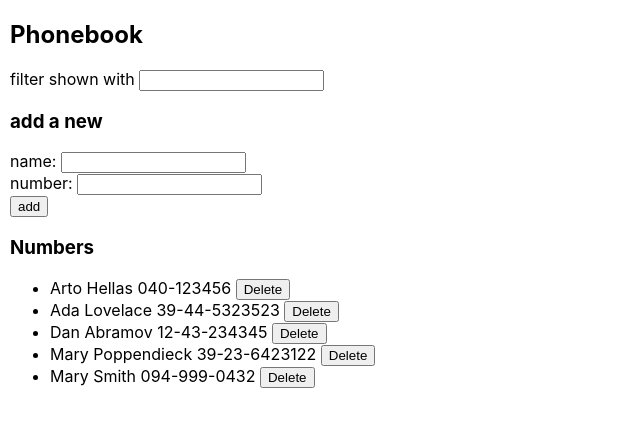
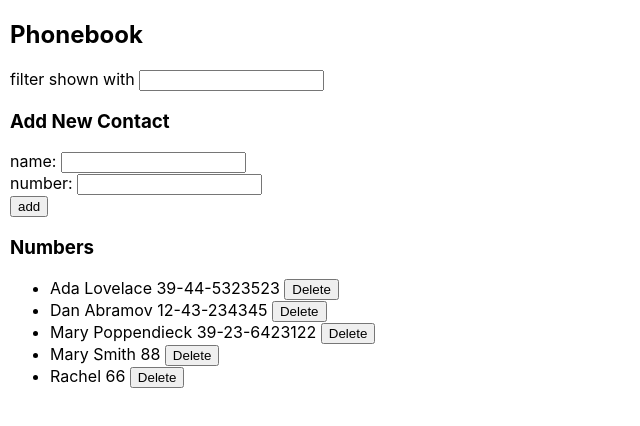
Before and after one commit to reiting/UofHelsinkiFullStackCourse, a React (Create React App) app in the folder Part 2/phonebook/: page / in a window 1280 px wide. Shown: the top 426 px of the page, without its empty margins (0-640 px from the left). Built offline with nearby package versions, Linux system fonts and the light colour scheme; data requests are answered from the project's data file.

Commit message:
finished part 2.18, updating number

```diff
--- a/Part 2/phonebook/db.json
+++ b/Part 2/phonebook/db.json
@@ -1,10 +1,5 @@
 {
   "persons": [
-    {
-      "name": "Arto Hellas",
-      "number": "040-123456",
-      "id": 1
-    },
     {
       "name": "Ada Lovelace",
       "number": "39-44-5323523",
@@ -22,8 +17,13 @@
     },
     {
       "name": "Mary Smith",
-      "number": "094-999-0432",
+      "number": "88",
       "id": 6
+    },
+    {
+      "name": "Rachel",
+      "number": "66",
+      "id": 7
     }
   ]
 }
--- a/Part 2/phonebook/src/App.js
+++ b/Part 2/phonebook/src/App.js
@@ -42,18 +42,31 @@ const App = () => {
     setSearchTerm(event.target.value);
   };
 
-    const deletePerson = (id, name) => {
-      if (window.confirm(`Delete ${name}?`)) {
-        personService.remove(id)
-        .then(() => {
-          setPersons(persons.filter(person => person.id !== id));
-        });
+  //creates new person object and if that person is not in the phonebook, adds them. If they are, alerts user.
+  const addPerson = (event, id) => {
+    event.preventDefault()
+
+    if (persons.some(person => person.name.toUpperCase() === newName.toUpperCase())) {
+      const update = window.confirm(`${newName} is already added to the phonebook. Replace the old number with a new one?`);
+      if (!update) {
+        return;
       }
-    };
 
-  //creates new person object and if that person is not in the phonebook, adds them. If they are, alerts user.
-  const addPerson = (event) => {
-    event.preventDefault()
+      const person = persons.find(p => p.name.toUpperCase() === newName.toUpperCase())
+      const changedPerson = { ...person, number: newNumber }
+
+      personService
+        .update(changedPerson.id, changedPerson)
+        .then(returnedPerson => {
+          setPersons(persons.map(person => person.id !== changedPerson.id ? person : returnedPerson))
+        })
+        .catch(() => {
+          alert(
+            `the person '${changedPerson.name}' was already deleted from server`
+          )
+          setPersons(persons.filter(p => p.id !== id))
+        })
+    } else {
       const personObject = {
         name: newName,
         number: newNumber
@@ -68,16 +81,33 @@ const App = () => {
           })
       }
     }
+  }
+
+  const deletePerson = (id, name) => {
+    if (window.confirm(`Delete ${name}?`)) {
+      personService
+        .remove(id)
+        .then(() => {
+          setPersons(persons.filter(person => person.id !== id));
+        })
+        .catch(() => {
+          alert(
+            `the person '${name}' was already deleted from server`
+          )
+          setPersons(persons.filter(p => p.id !== id))
+        })
+    }
+  };
 
   return (
     <div>
       <h2>Phonebook</h2>
       <Filter searchTerm={searchTerm} handleSearchChange={handleSearchChange} />
-      <h3>add a new</h3>
+      <h3>Add New Contact</h3>
       <PersonForm addPerson={addPerson} newName={newName} handleNameChange={handleNameChange}
         newNumber={newNumber} handleNumberChange={handleNumberChange} />
       <h3>Numbers</h3>
-      <Persons searchResults={searchResults} deletePerson={deletePerson}/>
+      <Persons searchResults={searchResults} deletePerson={deletePerson} />
     </div>
   )
 }
--- a/Part 2/phonebook/src/services/persons.js
+++ b/Part 2/phonebook/src/services/persons.js
@@ -1,8 +1,9 @@
 import axios from 'axios';
+
 const baseUrl = 'http://localhost:3001/persons';
 
 const getAll = () => {
-    const request = axios.get(baseUrl);
+    const request = axios.get(baseUrl)
     return request.then(response => response.data)
 }
 
@@ -11,9 +12,14 @@ const create = newObject => {
     return request.then(response => response.data)
 }
 
-const remove = (id) => {
+const update = (id, newObject) => {
+    const request = axios.put(`${baseUrl}/${id}`, newObject)
+    return request.then(response => response.data)
+  }
+
+const remove = id => {
     const request = axios.delete(`${baseUrl}/${id}`)
-    return request.then(response => response.data);
+    return request.then(response => response.data)
 }
 
-export default { getAll, create, remove }
+export default { getAll, create, remove, update }
```
Lines whose indentation alone changed are shown as unchanged.
